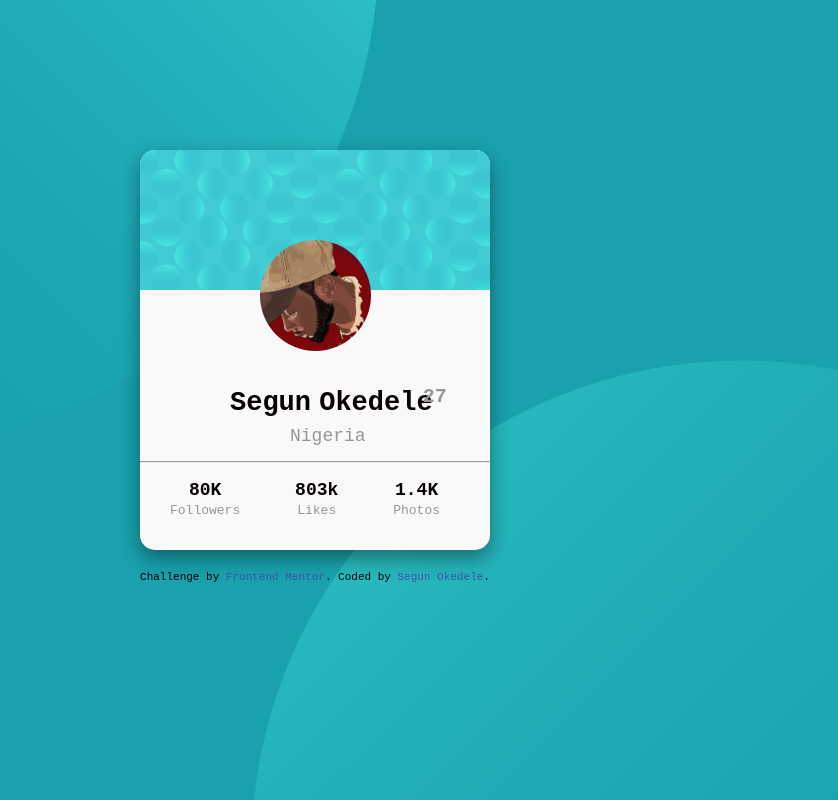
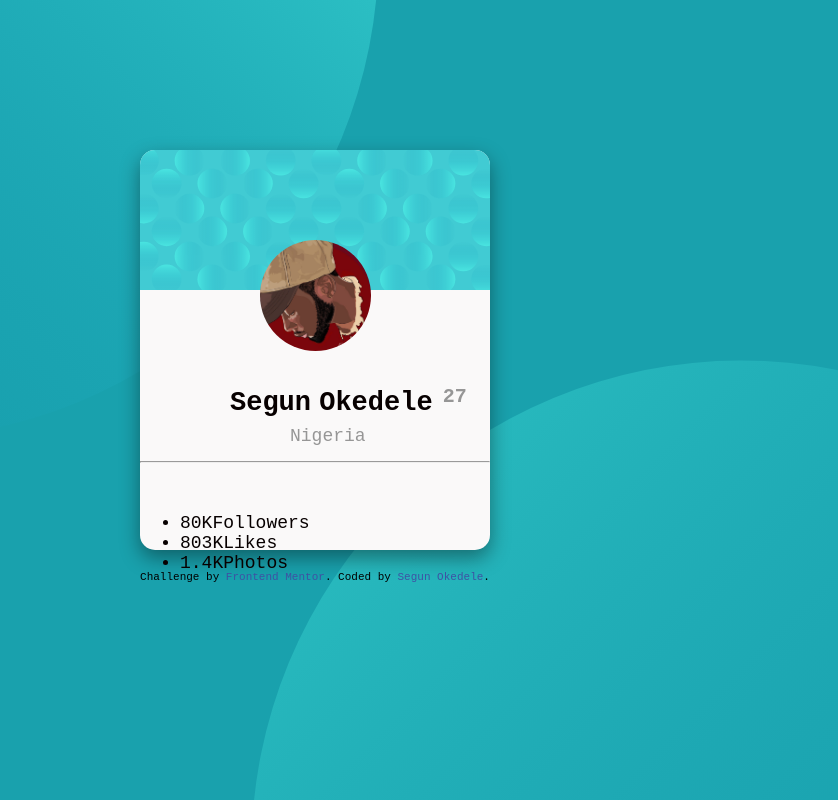
Before and after one commit to oluwaCKA/Profile-Card, a plain HTML site: page index.html in a window 1280 px wide. Shown: the whole page, without its empty margins (325-1163 px from the left). Drawn offline with Linux system fonts and the light colour scheme.

Commit message:
Update index.html

```diff
--- a/index.html
+++ b/index.html
@@ -16,34 +16,26 @@
 <body>
   <main>
     <div id="card">
-           <img class="bgcard" src="./images/bg-pattern-card.svg" alt="bg-pattern-card">
+      <img class="bgcard" src="./images/bg-pattern-card.svg">
        <section class="profile">
          <img src="images/Pelumy.jpeg" alt="Segun">
          <div id="name-card">
            <h1>Segun Okedele</h1>
-                <h1 class="gray age num">27</h1>
+           <h2 class="gray age num">27</h2>
          </div>
          <br> <p class="gray country">Nigeria</p>
        </section>
    <hr>
-          <div id="flp"> <!--flp means Followers, Likes and Photos-->
 
-            <!-- The class plf represent followers, likes and photos-->
-              <section class="followers">
-                <h2 class="num">80K</h2>
-                <p class="gray plf">Followers</p>
+     <!-- This section represents the stats (followers, likes and photos)-->
+       <section>
+         <ul class="stats">
+           <li><span class="stats-num">80K</span>Followers</li>
+           <li><span class="stats-num">803K</span>Likes</li>
+           <li><span class="stats-num"> 1.4K</span>Photos</li>
+        </ul>
        </section>
 
-              <section class="likes">
-                <h2 class="num">803k</h2>
-                <p class="gray plf">Likes</p>
-              </section>
-
-              <section class="photos">
-                <h2 class="num">1.4K</h2>
-                <p class="gray plf">Photos</p>
-              </section>
-           </div>
    </div>
   </main>
 
@@ -51,7 +43,7 @@
     <div class="attribution">
       <p>Challenge by <a href="https://www.frontendmentor.io?ref=challenge" target="_blank">Frontend Mentor</a>. Coded by <a href="www.twitter.com/oluwa_CKA" target="_blank">Segun Okedele</a>.</p>
     </div>
-  </footer
+  </footer>
 
 
 </body>
```
Lines whose indentation alone changed are shown as unchanged.
